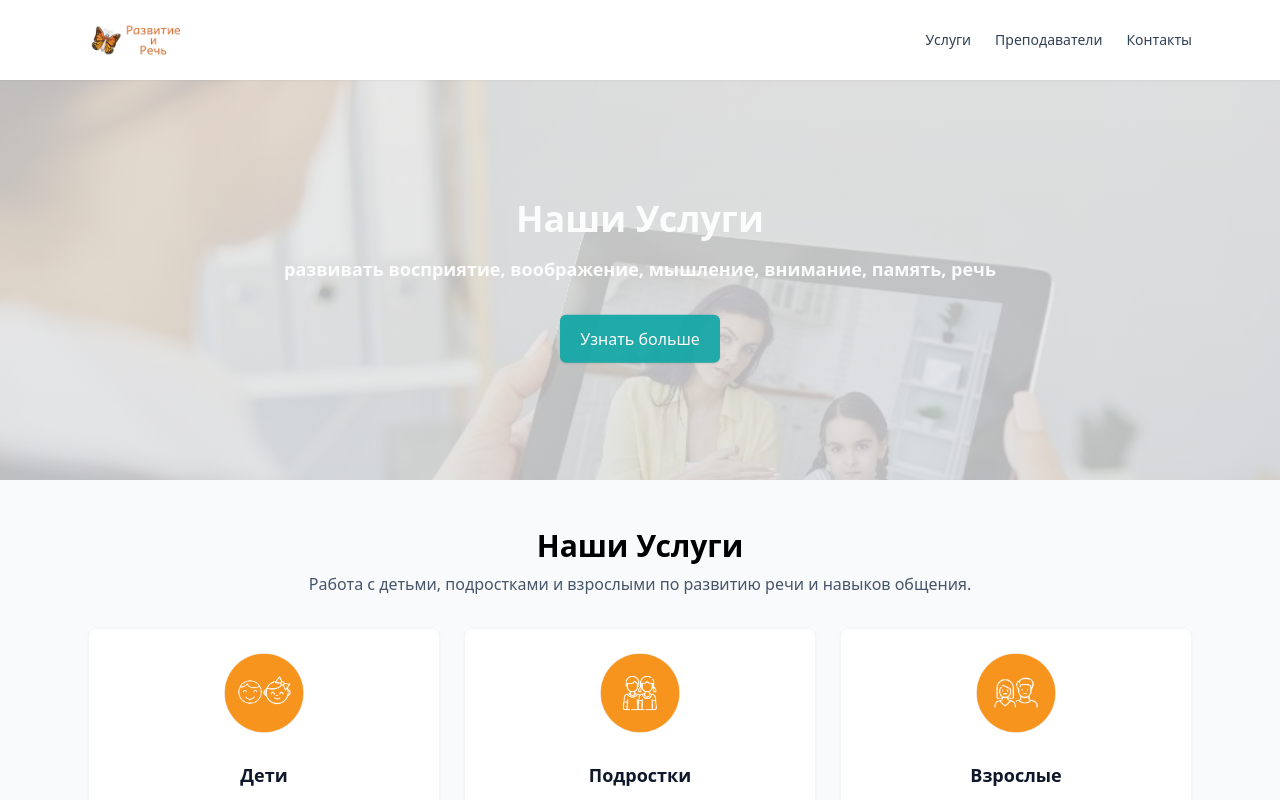
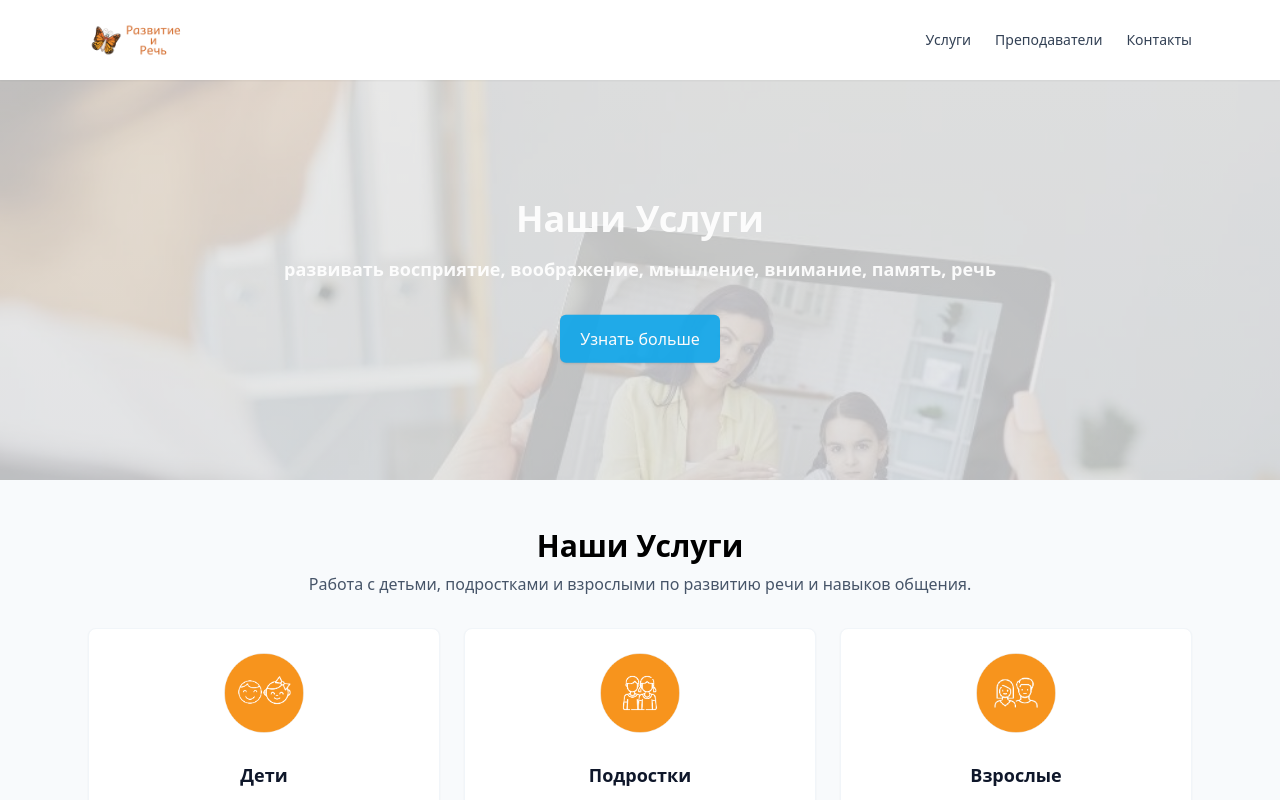
Before and after one commit to sebaural/speech-development, a React (Vite) app: page / in a window 1280 px wide. Shown: the top 800 px of the page. Built offline with nearby package versions, Linux system fonts and the light colour scheme.

Commit message:
changed color of hero's cta

```diff
--- a/src/components/Hero.tsx
+++ b/src/components/Hero.tsx
@@ -201,7 +201,7 @@ export default function Hero({
                 {slides[index].cta && (
                   <a
                     href={slides[index].cta.href}
-                    className="inline-flex items-center rounded-md bg-accent px-5 py-3 text-white shadow"
+                    className="inline-flex items-center rounded-md bg-sky-500 hover:bg-sky-600 px-5 py-3 text-white shadow transition-colors duration-200"
                   >
                     {slides[index].cta.text}
                   </a>
--- a/src/components/Nav.tsx
+++ b/src/components/Nav.tsx
@@ -32,12 +32,12 @@ export default function Nav(): JSX.Element {
           <span className="sr-only">Toggle menu</span>
           {open ? (
             // X / close icon
-            <svg xmlns="http://www.w3.org/2000/svg" className="h-6 w-6 text-slate-700" fill="none" viewBox="0 0 24 24" stroke="currentColor" aria-hidden>
+            <svg xmlns="http://www.w3.org/2000/svg" className="h-6 w-6 text-sky-500" fill="none" viewBox="0 0 24 24" stroke="currentColor" aria-hidden>
               <path strokeLinecap="round" strokeLinejoin="round" strokeWidth={2} d="M6 18L18 6M6 6l12 12" />
             </svg>
           ) : (
             // Hamburger icon
-            <svg xmlns="http://www.w3.org/2000/svg" className="h-6 w-6 text-slate-700" fill="none" viewBox="0 0 24 24" stroke="currentColor" aria-hidden>
+            <svg xmlns="http://www.w3.org/2000/svg" className="h-6 w-6 text-sky-500" fill="none" viewBox="0 0 24 24" stroke="currentColor" aria-hidden>
               <path strokeLinecap="round" strokeLinejoin="round" strokeWidth={2} d="M4 6h16M4 12h16M4 18h16" />
             </svg>
           )}
```
Also changed, not shown: 1 other file (tests, documents, lock files or other folders).
